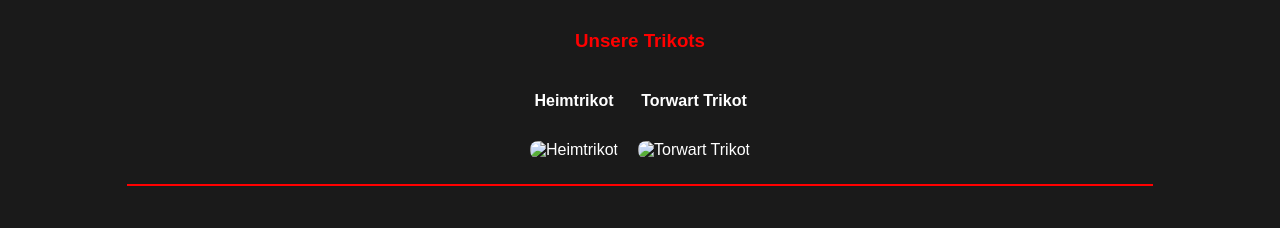
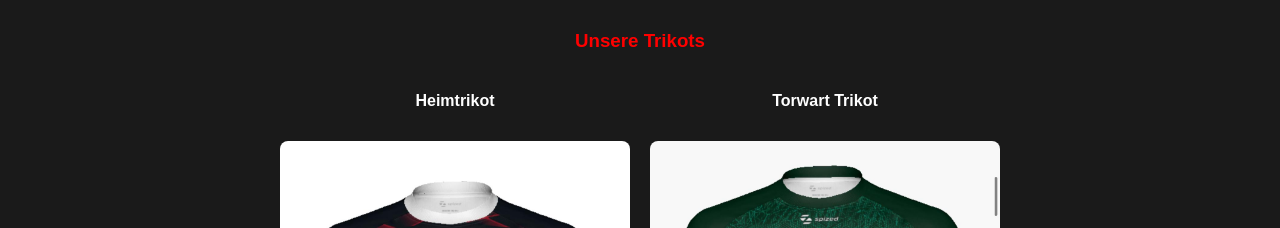
Before and after one commit to sc-lattenstramm/sc-lattenstramm.github.io, a plain HTML site: page index.html in a window 1280 px wide. Shown: the part 1279-1507 px from the top of the page. Drawn offline with Linux system fonts and the light colour scheme.

Commit message:
Change image file extensions from .png to .jpg

```diff
--- a/index.html
+++ b/index.html
@@ -252,11 +252,11 @@
   <div style="display: flex; justify-content: center; flex-wrap: wrap;">
     <div style="text-align: center;">
       <h4>Heimtrikot</h4>
-      <img src="images/Trikot_1.png" alt="Heimtrikot" />
+      <img src="images/Trikot_1.jpg" alt="Heimtrikot" />
     </div>
     <div style="text-align: center;">
       <h4>Torwart Trikot</h4>
-      <img src="images/Trikot_2.png" alt="Torwart Trikot" />
+      <img src="images/Trikot_2.jpg" alt="Torwart Trikot" />
     </div>
   </div>
 </section>
```
